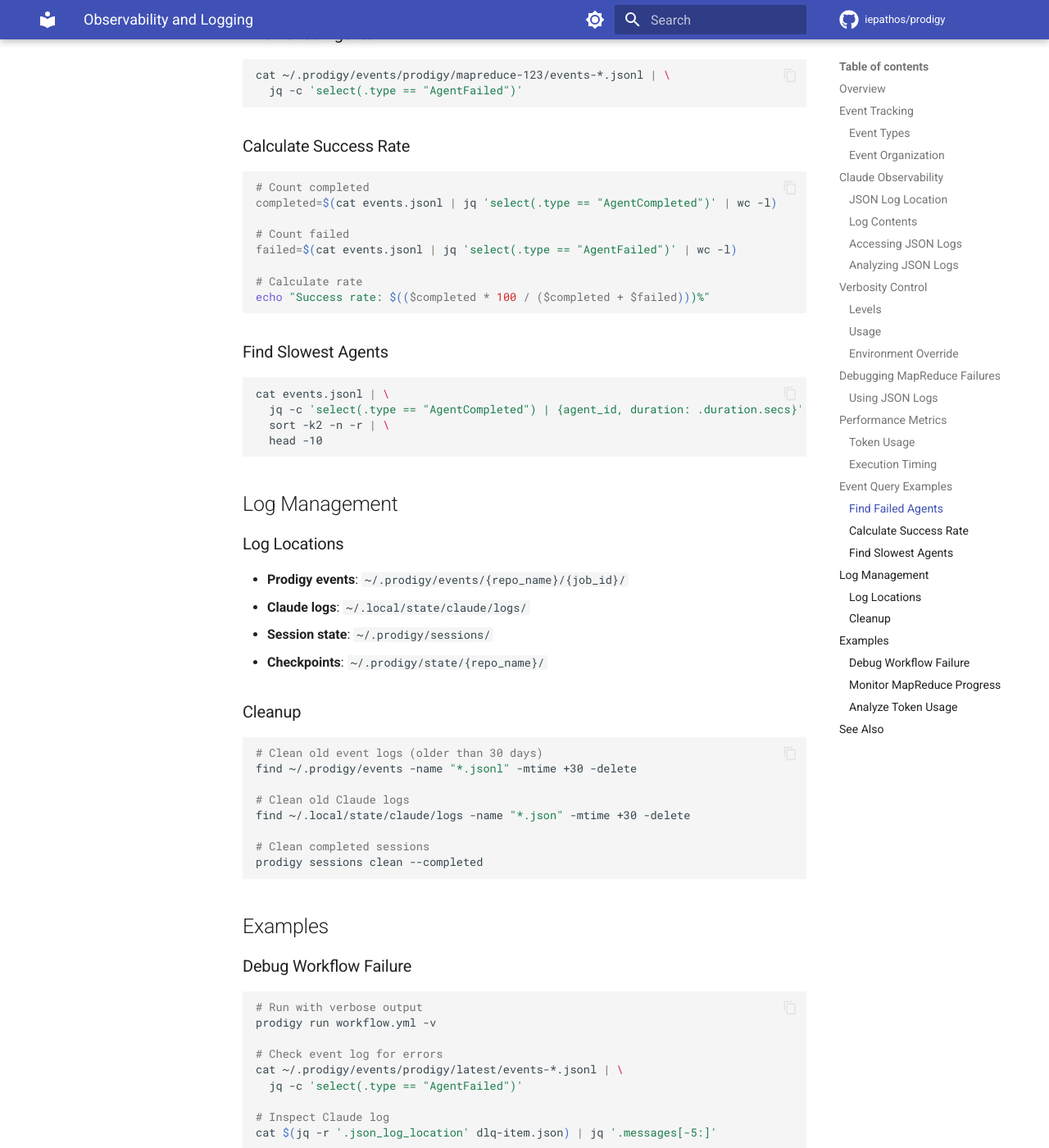
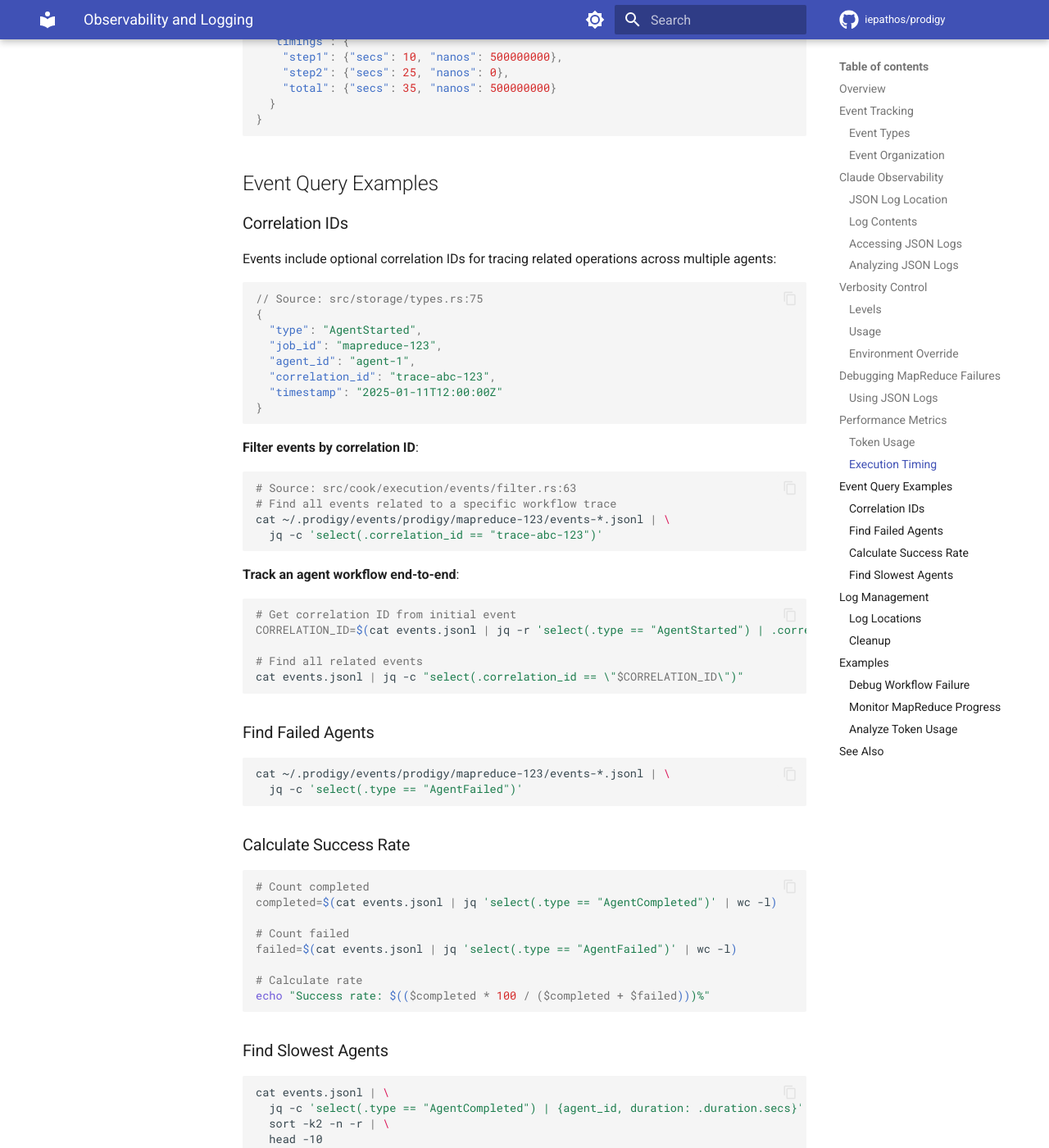
Before and after one commit to iepathos/prodigy, an MkDocs documentation site: the page built from docs/advanced/observability.md, in a window 1280 px wide and 1400 px high, scrolled down 5849 px. Shown: the whole window at 82% size. Built offline with MkDocs 1.6.1 and Material for MkDocs 9.7.7, drawn with Linux system fonts in a browser that asks for light colours; comment, search, counter and statistics services are not loaded; some of the changed text lies outside the part shown.

Commit message:
docs: fix drift in Prodigy page 'Observability and Logging'
Fixed 2 issue(s):
- [medium] ClaudeMessage event type is not documented
- [low] Correlation IDs mentioned in features but not demonstrated in examples

Quality improved from 'Good - Comprehensive coverage with excellent examples. Only minor gaps exist (ClaudeMessage event type, correlation ID examples).' to expected standard.

Changes:
- Added ClaudeMessage event type documentation with JSON example
- Added correlation ID usage section with filtering examples
- Included source code attributions for all new examples
- All cross-references validated and confirmed working

````diff
--- a/docs/advanced/observability.md
+++ b/docs/advanced/observability.md
@@ -75,6 +75,18 @@
   "phase": "map",
   "checkpoint_path": "/path/to/checkpoint.json",
   "timestamp": "2025-01-11T12:05:00Z"
+}
+```
+
+**ClaudeMessage** - Claude interaction messages:
+```json
+// Source: src/cook/execution/events/event_types.rs:164-169
+{
+  "type": "ClaudeMessage",
+  "agent_id": "agent-1",
+  "content": "Analyzing file structure...",
+  "message_type": "assistant",
+  "json_log_location": "/path/to/logs/session-xyz.json"
 }
 ```
 
@@ -277,6 +289,38 @@
 
 ## Event Query Examples
 
+### Correlation IDs
+
+Events include optional correlation IDs for tracing related operations across multiple agents:
+
+```json
+// Source: src/storage/types.rs:75
+{
+  "type": "AgentStarted",
+  "job_id": "mapreduce-123",
+  "agent_id": "agent-1",
+  "correlation_id": "trace-abc-123",
+  "timestamp": "2025-01-11T12:00:00Z"
+}
+```
+
+**Filter events by correlation ID**:
+```bash
+# Source: src/cook/execution/events/filter.rs:63
+# Find all events related to a specific workflow trace
+cat ~/.prodigy/events/prodigy/mapreduce-123/events-*.jsonl | \
+  jq -c 'select(.correlation_id == "trace-abc-123")'
+```
+
+**Track an agent workflow end-to-end**:
+```bash
+# Get correlation ID from initial event
+CORRELATION_ID=$(cat events.jsonl | jq -r 'select(.type == "AgentStarted") | .correlation_id' | head -1)
+
+# Find all related events
+cat events.jsonl | jq -c "select(.correlation_id == \"$CORRELATION_ID\")"
+```
+
 ### Find Failed Agents
 
 ```bash
````
